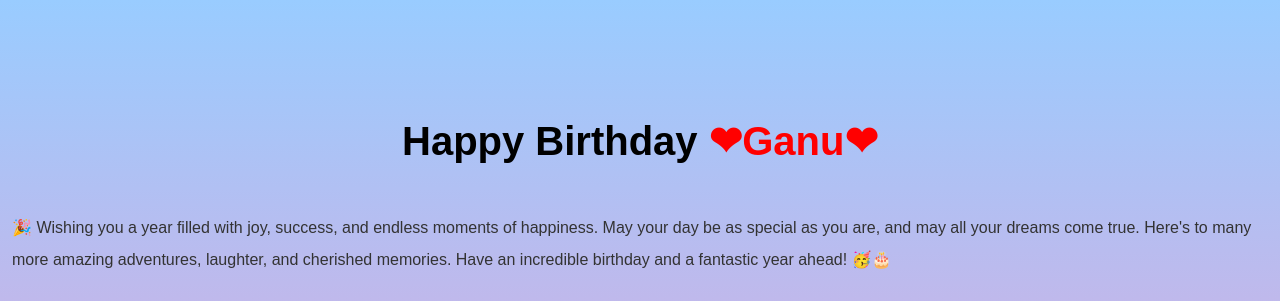
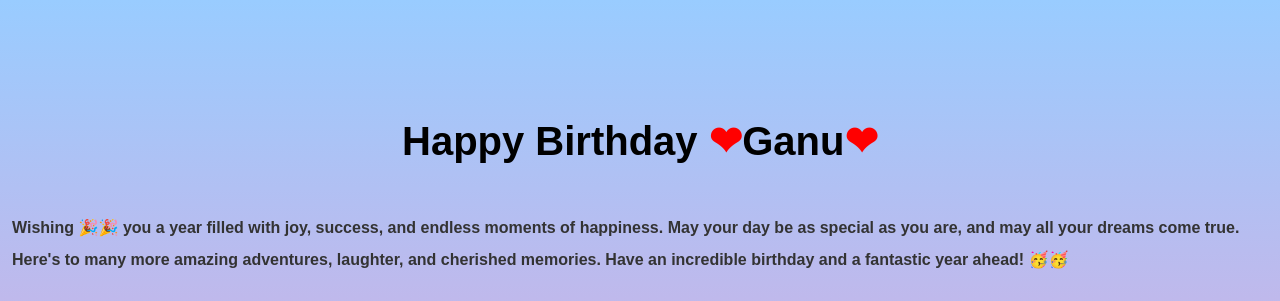
Before and after one commit to Hemanth-4301/ganu, a plain HTML site: page index.html in a window 1280 px wide. Shown: the top 301 px of the page. Drawn offline with Linux system fonts and the light colour scheme.

Commit message:
Update index.html

```diff
--- a/index.html
+++ b/index.html
@@ -74,7 +74,7 @@
     </style>
   </head>
   <body>
-    <h1>Happy Birthday <span style="color: red">❤Ganu❤</span></h1>
+    <h1>Happy Birthday <span style="color: red">❤<span style="color:black">Ganu</span>❤</span></h1>
     <p
       style="
         padding: 12px;
@@ -83,10 +83,10 @@
         text-align: left;
       "
     >
-      🎉 Wishing you a year filled with joy, success, and endless moments of
+      <b>Wishing  🎉🎉 you a year filled with joy, success, and endless moments of
       happiness. May your day be as special as you are, and may all your dreams
       come true. Here's to many more amazing adventures, laughter, and cherished
-      memories. Have an incredible birthday and a fantastic year ahead! 🥳🎂
+      memories. Have an incredible birthday and a fantastic year ahead! 🥳🥳</b>
     </p>
     <div class="carousel">
       <marquee behavior="scroll" direction="left" scrollamount="9">
```
